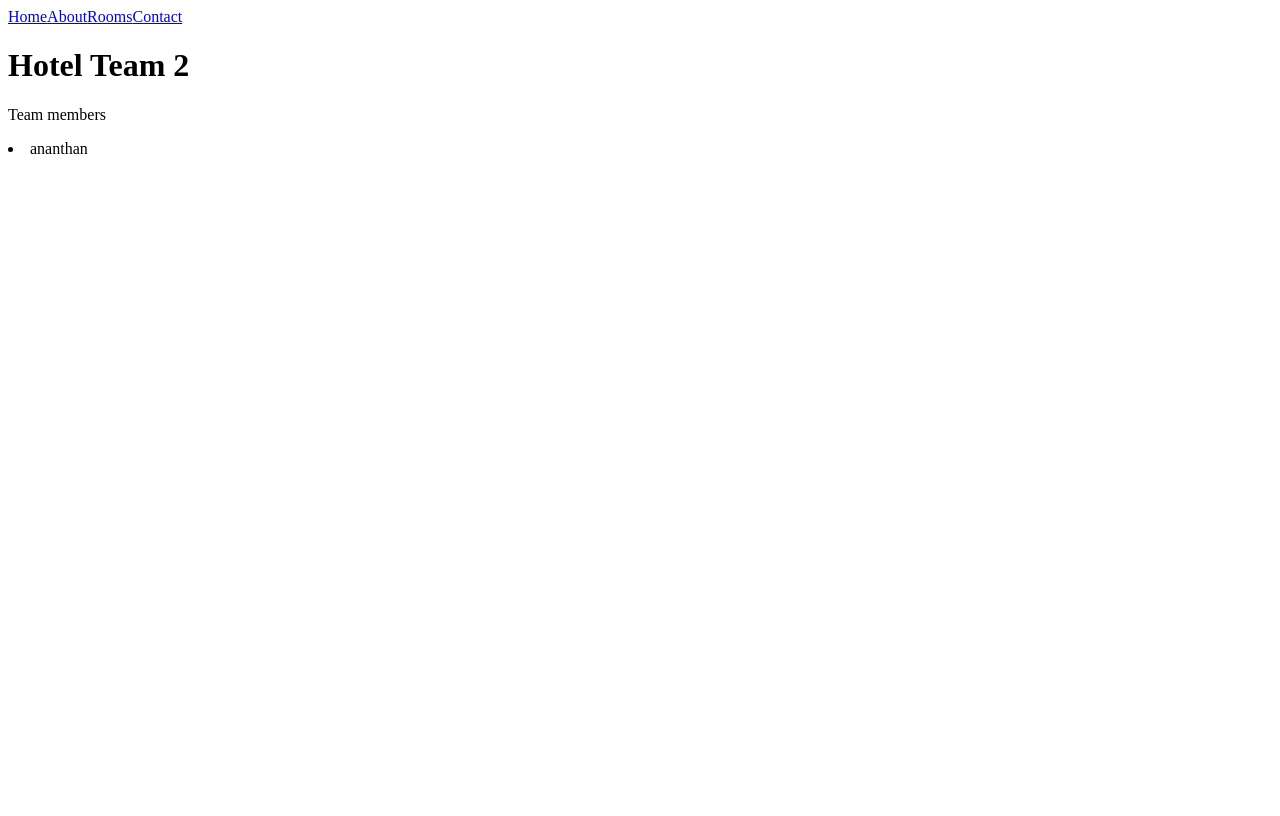
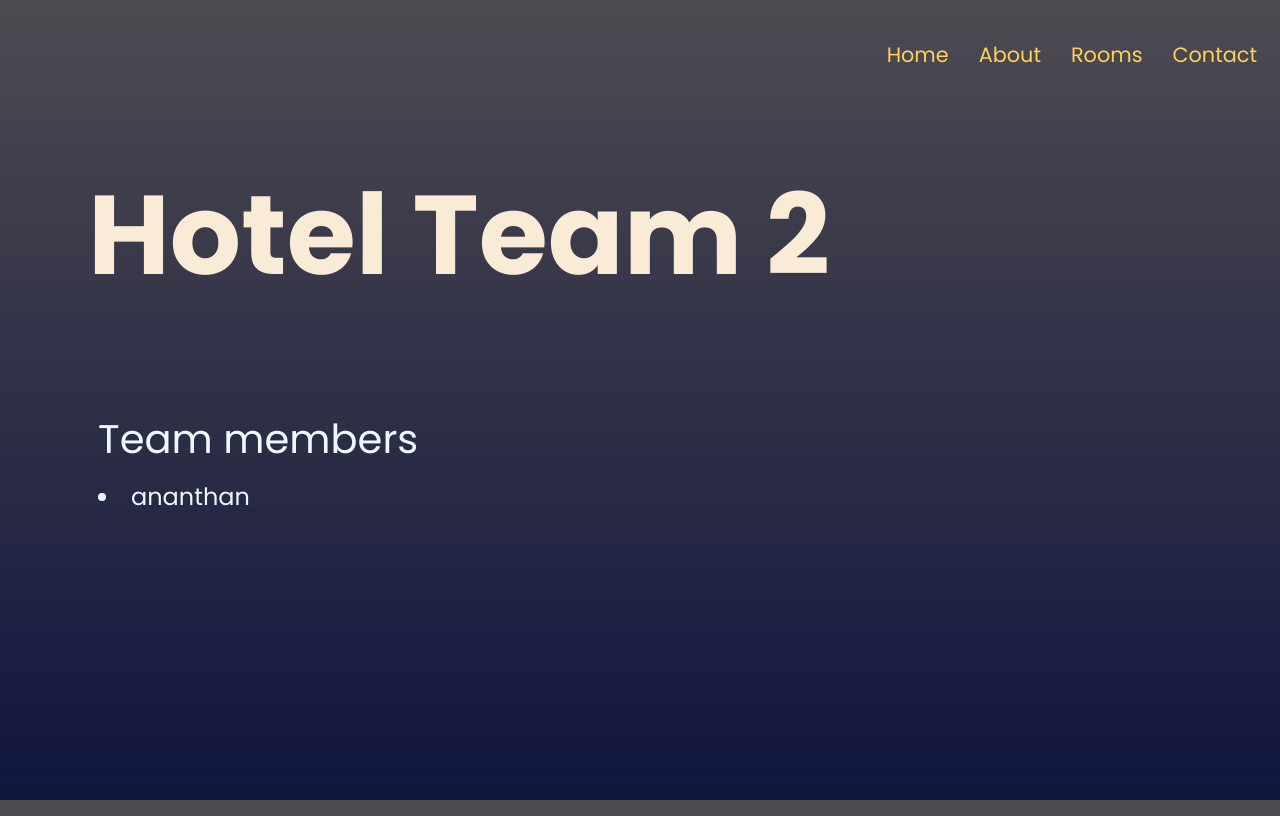
Before and after one commit to nnthn/mini-project, a plain HTML site: page contact.html in a window 1280 px wide. Drawn offline with Linux system fonts and the light colour scheme; the site is published under a folder, as on GitHub Pages, so addresses that start at the root find nothing.

Commit message:
Update contact.html

```diff
--- a/contact.html
+++ b/contact.html
@@ -4,16 +4,16 @@
     <meta charset="UTF-8">
     <meta http-equiv="X-UA-Compatible" content="IE=edge">
     <meta name="viewport" content="width=device-width, initial-scale=1.0">
-    <link rel="stylesheet" href="/style.css">
+    <link rel="stylesheet" href="style.css">
     <link rel="preconnect" href="https://fonts.googleapis.com"><link rel="preconnect" href="https://fonts.gstatic.com" crossorigin><link href="https://fonts.googleapis.com/css2?family=Poppins:wght@400;500;600;700&display=swap" rel="stylesheet">
     <title>Contact</title>
 </head>
 <body>
       <nav style="display:flex">
-            <div class="navi"><a href="/index.html">Home</a></div>
-            <div class="navi"><a href="/about.html">About</a></div>
-            <div class="navi"><a href="/rooms.html">Rooms</a></div>
-            <div class="navi"><a href="/contact.html">Contact</a></div>
+            <div class="navi"><a href="index.html">Home</a></div>
+            <div class="navi"><a href="about.html">About</a></div>
+            <div class="navi"><a href="rooms.html">Rooms</a></div>
+            <div class="navi"><a href="contact.html">Contact</a></div>
 
         </nav>
 
```
